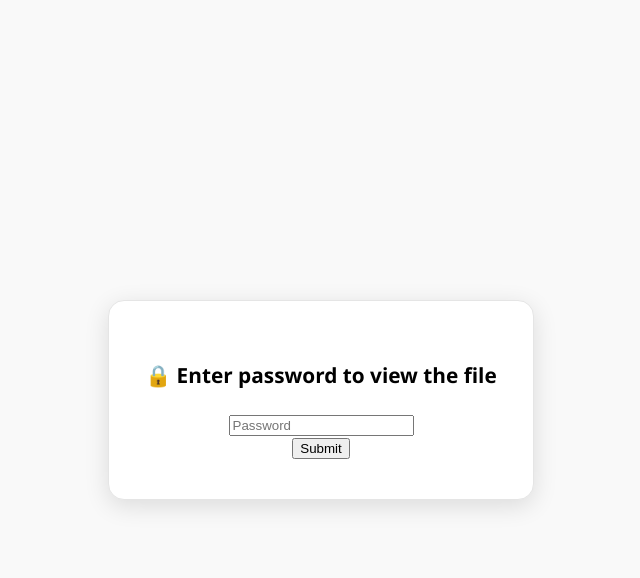
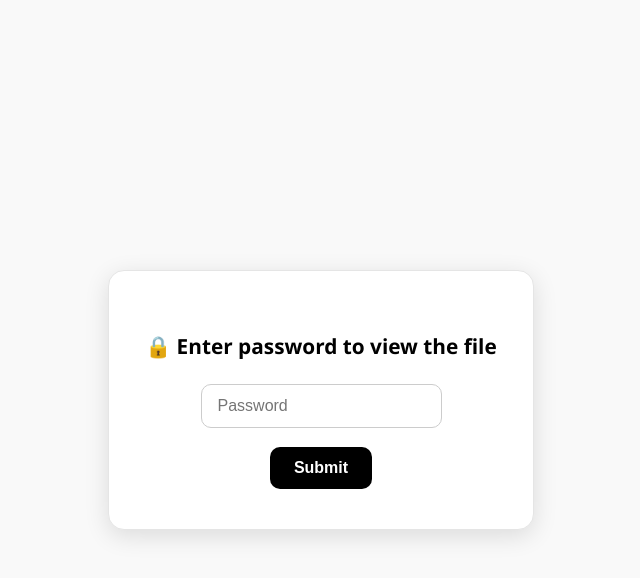
Before and after one commit to FanCam-AI/Back-End, a FastAPI app: template domain/share/templates/password_form.html in a window 1280 px wide. Shown: the top 578 px of the page, without its empty margins (319-959 px from the left). Run offline with FastAPI, Linux system fonts and the light colour scheme; the template is opened without the code that fills it, so the values that code supplies are empty; parts of the project's set-up code (start-up, migrations or seed data) failed here and were passed over.

Commit message:
Fix: templates에 있는 html 파일 수정

```diff
--- a/domain/share/templates/password_form.html
+++ b/domain/share/templates/password_form.html
@@ -1,7 +1,6 @@
 <!DOCTYPE html>
 <html lang="en">
 <head>
-    <meta charset="UTF-8">
     <meta name="viewport" content="width=device-width, initial-scale=1.0">
     <style>
         body {
@@ -15,7 +14,11 @@
             color: #111;
         }
 
-
+        .error {
+            color: red;
+            margin-bottom: 1rem;
+            font-size: 0.95rem;
+        }
         .container {
             background: #fff;
             padding: 2.5rem 2rem;
@@ -35,10 +38,30 @@
             color: #000;
         }
 
-        .error {
-            color: red;
-            margin-bottom: 1rem;
-            font-size: 0.95rem;
+        input[type="password"] {
+            padding: 0.75rem 1rem;
+            border-radius: 10px;
+            border: 1px solid #ccc;
+            margin-bottom: 1.2rem;
+            font-size: 1rem;
+            transition: border-color 0.2s, box-shadow 0.2s;
+        }
+
+        button {
+            padding: 0.75rem 1.5rem;
+            border-radius: 10px;
+            border: none;
+            background-color: #000;
+            color: #fff;
+            font-size: 1rem;
+            font-weight: 600;
+            cursor: pointer;
+            transition: background-color 0.3s, transform 0.2s;
+        }
+
+        button:hover {
+            background-color: #333;
+            transform: translateY(-2px);
         }
 
         @keyframes fadeIn {
@@ -60,7 +83,6 @@
     {% if error_message %}
     <div class="error">{{ error_message }}</div>
     {% endif %}
-
     <form action="" method="post">
         <input type="password" name="password" placeholder="Password" required/>
         <br/>
```
